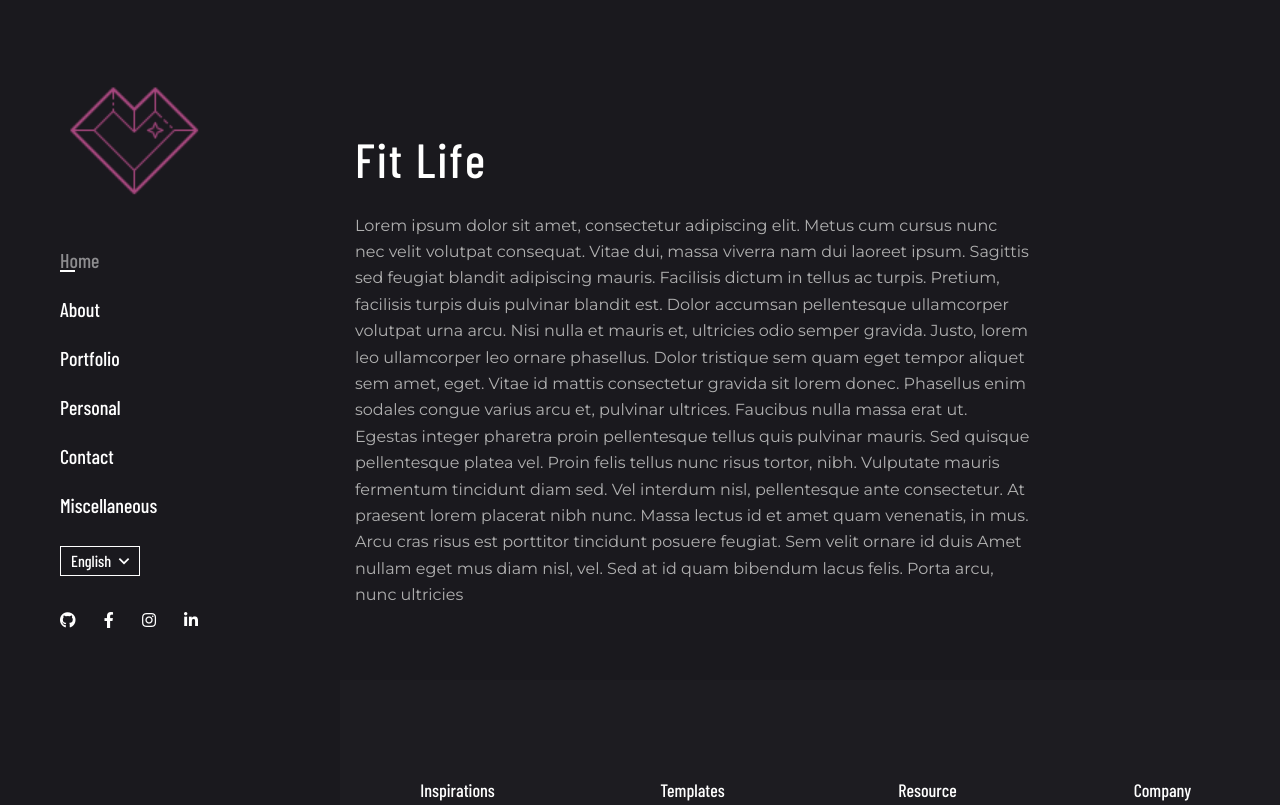
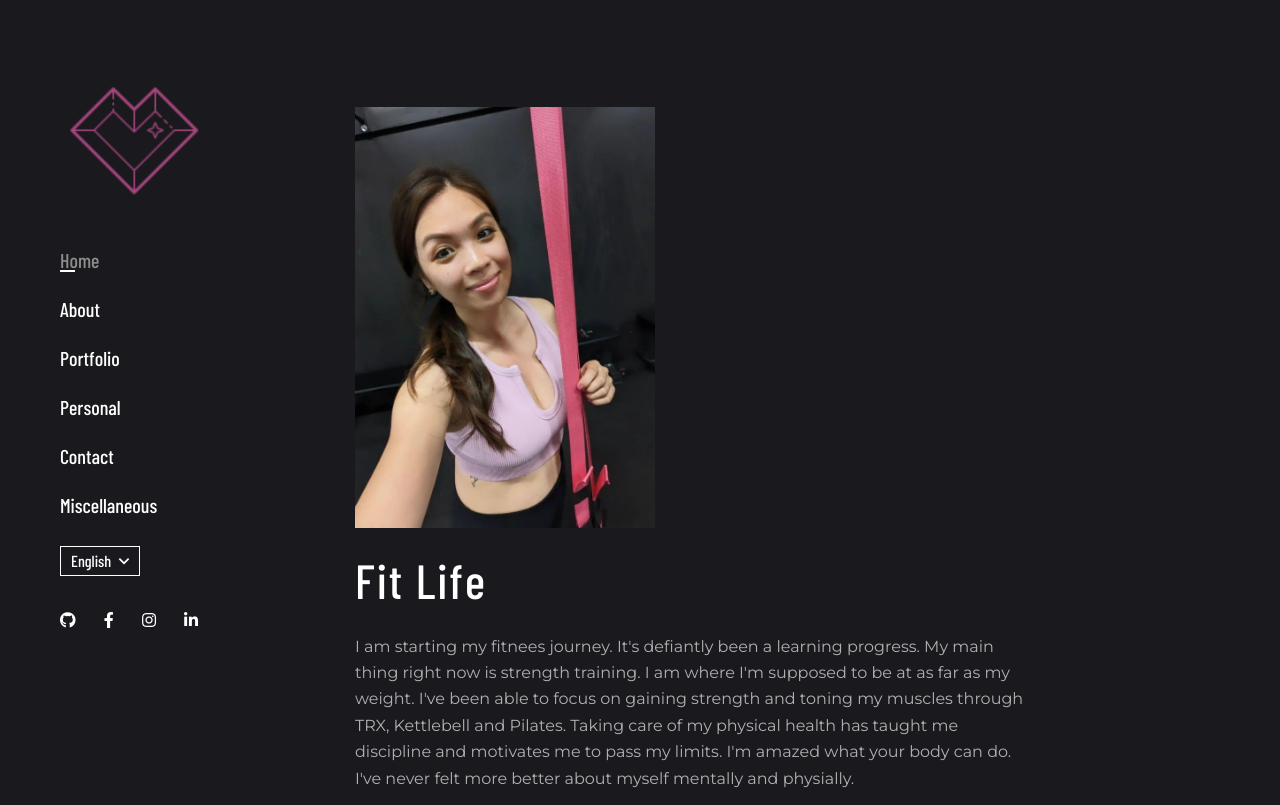
Before and after one commit to aheartyou88/aheartyou88.github.io, a plain HTML site: page fitlife.html in a window 1280 px wide. Shown: the top 805 px of the page. Drawn offline with nearby package versions, Linux system fonts and the light colour scheme; files whose address does not match are found by name.

Commit message:
update files on project 0

```diff
--- a/fitlife.html
+++ b/fitlife.html
@@ -177,30 +177,17 @@
             <div class="col-md-9">
               <!-- <img class="img-fluid" src="images/angel wings.jpg" alt="angelwings-sm" width="600"
                     height="800" /> -->
+                    <img class="img-fluid" src="images/fitness.jpeg" alt="beach-sm" width="300"
+                    height="550" />
               <h1 class="text-white add-letter-space my-4">
                 Fit Life
               </h1>
               <p>
-                Lorem ipsum dolor sit amet, consectetur adipiscing elit. Metus
-                cum cursus nunc nec velit volutpat consequat. Vitae dui, massa
-                viverra nam dui laoreet ipsum. Sagittis sed feugiat blandit
-                adipiscing mauris. Facilisis dictum in tellus ac turpis.
-                Pretium, facilisis turpis duis pulvinar blandit est. Dolor
-                accumsan pellentesque ullamcorper volutpat urna arcu. Nisi nulla
-                et mauris et, ultricies odio semper gravida. Justo, lorem leo
-                ullamcorper leo ornare phasellus. Dolor tristique sem quam eget
-                tempor aliquet sem amet, eget. Vitae id mattis consectetur
-                gravida sit lorem donec. Phasellus enim sodales congue varius
-                arcu et, pulvinar ultrices. Faucibus nulla massa erat ut.
-                Egestas integer pharetra proin pellentesque tellus quis pulvinar
-                mauris. Sed quisque pellentesque platea vel. Proin felis tellus
-                nunc risus tortor, nibh. Vulputate mauris fermentum tincidunt
-                diam sed. Vel interdum nisl, pellentesque ante consectetur. At
-                praesent lorem placerat nibh nunc. Massa lectus id et amet quam
-                venenatis, in mus. Arcu cras risus est porttitor tincidunt
-                posuere feugiat. Sem velit ornare id duis Amet nullam eget mus
-                diam nisl, vel. Sed at id quam bibendum lacus felis. Porta arcu,
-                nunc ultricies
+                I am starting my fitnees journey. It's defiantly been a learning progress. My main thing right now is strength training.
+                I am where I'm supposed to be at as far as my weight. I've been able to focus on gaining strength and toning my muscles through TRX, Kettlebell and Pilates.
+                Taking care of my physical health has taught me discipline and motivates me to pass my limits. I'm amazed what your body can do.
+                I've never felt more better about myself mentally and physially.
+
               </p>
 
                     </li>
```
Also changed, not shown: momlife.html (+11 -22 lines), personal.html (+4 -12 lines), photography.html (+24 -20 lines), portfolio.html (+3 -1 lines), privacy.html (+4 -4 lines), images/autismmom.jpeg (added), images/fitness.jpeg (added), images/mybabies.jpg (added), images/mybabies1.jpeg (added), images/photo1.jpg (added), images/photo2.jpg (added), images/photo3.jpg (added), images/photo4.jpg (added), images/photo5.jpg (added), 3 more files.
